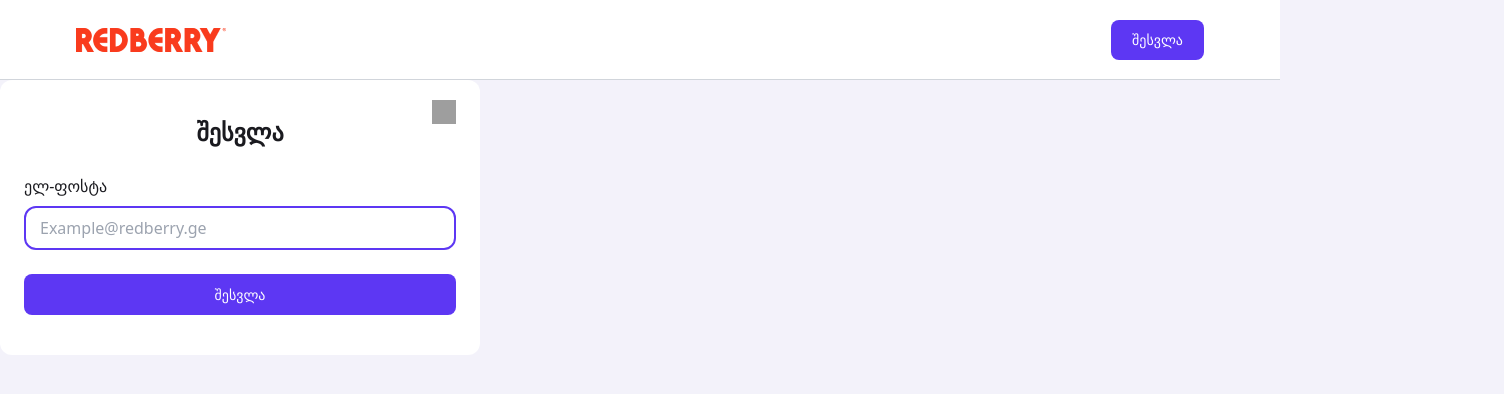
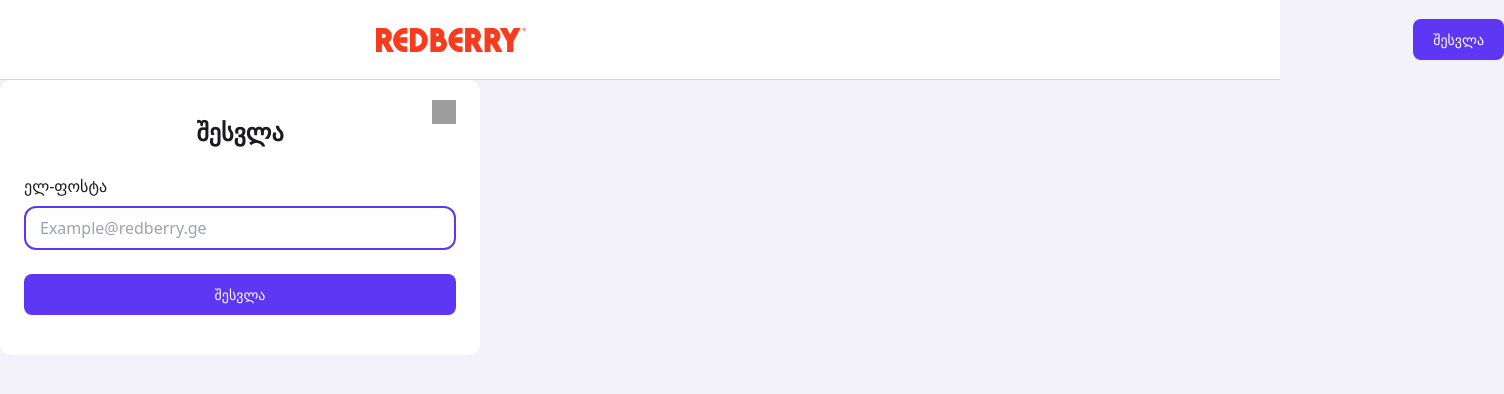
Before and after one commit to beqa200/geleck, a React (Vite) app: page /email in a window 1280 px wide. Shown: the top 394 px of the page, 1504 px wide, since content can reach past the window. Built offline with nearby package versions, Linux system fonts and the light colour scheme; grey boxes are pictures that could not be loaded.

Commit message:
feat: add transitions on buttons

```diff
--- a/src/App.tsx
+++ b/src/App.tsx
@@ -28,7 +28,7 @@ interface dataProps {
 
 function App() {
   const [email, setEmail] = useState<boolean>(false);
-
+  const [done, setDone] = useState<boolean>(false);
   const [data, setData] = useState<dataProps[]>([
     {
       id: 1,
@@ -207,6 +207,8 @@ function App() {
           setData,
           email,
           setEmail,
+          done,
+          setDone,
         }}
       >
         <RouterProvider router={router} />
--- a/src/Components.tsx/Context.tsx
+++ b/src/Components.tsx/Context.tsx
@@ -20,6 +20,8 @@ interface dataProps {
 }
 
 interface ContextInt {
+  done: boolean;
+  setDone: (done: boolean) => void;
   email: boolean;
   setEmail: (email: boolean) => void;
   button: boolean;
--- a/src/Components.tsx/Email.tsx
+++ b/src/Components.tsx/Email.tsx
@@ -1,10 +1,10 @@
 import { useRef, useState } from "react";
+import errorImg from "../../public/images/info-circle.svg";
 import { Context } from "./Context";
-import errorImg from "../../public/images/info-circle.svg";
 
 export default function Email() {
   const [error, setError] = useState<boolean>(false);
-  const [done, setDone] = useState<boolean>(false);
+
   const emailRef = useRef<HTMLInputElement | null>(null);
   const context = Context();
   const regex = /^[a-zA-Z0-9._%+-]+@redberry.ge$/;
@@ -12,7 +12,7 @@ export default function Email() {
   function emailError() {
     if (regex.test(emailRef.current?.value ? emailRef.current?.value : "")) {
       setError(false);
-      setDone(true);
+      context?.setDone(true);
     } else {
       setError(true);
     }
@@ -20,7 +20,7 @@ export default function Email() {
 
   return (
     <div>
-      {!done ? (
+      {!context?.done ? (
         <div
           className={`w-[480px] min-h-[272px] flex flex-col items-center bg-[#FFF] px-[24px] pb-[40px] pt-[20px]   rounded-[12px] `}
         >
@@ -78,7 +78,7 @@ export default function Email() {
               src="/images/black-cross.svg"
               alt=""
               onClick={() => {
-                context?.setEmail(false), setDone(false);
+                context?.setEmail(false), context?.setDone(false);
               }}
             />
           </div>
@@ -91,9 +91,9 @@ export default function Email() {
             წარმატებული ავტორიზაცია
           </h1>
           <button
-            className="w-[100%] py-[10px] flex justify-center bg-[#5D37F3] rounded-[8px] cursor-pointer "
+            className="w-[100%] py-[10px] flex justify-center bg-[#5D37F3] rounded-[8px] cursor-pointer hover:bg-[#5d37f3a0]"
             onClick={() => {
-              context?.setEmail(false), setDone(false);
+              context?.setEmail(false), context?.setDone(false);
             }}
           >
             <p className="text-[14px] text-[#FFF] ">კარგი</p>
--- a/src/Components.tsx/Header.tsx
+++ b/src/Components.tsx/Header.tsx
@@ -11,15 +11,28 @@ export default function Header() {
       <img
         src={logo}
         alt="redberry logo image"
-        className="transition-transform transform hover:scale-110 cursor-pointer"
+        className="redberry-right transition-transform transform hover:scale-110 cursor-pointer"
         onClick={() => naviagte("/")}
       />
-      <button
-        className="bg-[#5D37F3] w-[93px] h-[40px] rounded-[8px] text-[#FFF] text-[14px] font-medium transition-transform transform hover:scale-110"
-        onClick={() => context?.setEmail(true)}
-      >
-        შესვლა
-      </button>
+      {!context?.done ? (
+        <button
+          className="slide-right bg-[#5D37F3] flex px-[20px] py-[10px] rounded-[8px] text-[#FFF] text-[14px] font-medium transition-transform transform hover:scale-110"
+          onClick={() => {
+            context?.setEmail(true), context?.setDone(false);
+          }}
+        >
+          შესვლა
+        </button>
+      ) : (
+        <button
+          className=" bg-[#5D37F3] flex px-[20px] py-[10px] rounded-[8px] text-[#FFF] text-[14px] font-medium transition-transform transform hover:scale-110"
+          onClick={() => {
+            // context?.setEmail(true), context?.setDone(false);
+          }}
+        >
+          დაამატე ბლოგი
+        </button>
+      )}
     </div>
   );
 }
--- a/src/index.css
+++ b/src/index.css
@@ -52,3 +52,65 @@ body {
 .figure:hover img.Sirv.image-hover {
   opacity: 1;
 }
+
+/* for button slider */
+
+.slide-right {
+  -webkit-animation: slide-right 2.5s cubic-bezier(0.25, 0.46, 0.45, 0.94) both;
+  animation: slide-right 2.5s cubic-bezier(0.25, 0.46, 0.45, 0.94) both;
+}
+
+/**
+ * ----------------------------------------
+ * animation slide-right
+ * ----------------------------------------
+ */
+@-webkit-keyframes slide-right {
+  0% {
+    -webkit-transform: translateX(0);
+    transform: translateX(0);
+  }
+  100% {
+    -webkit-transform: translateX(300px);
+    transform: translateX(300px);
+  }
+}
+@keyframes slide-right {
+  0% {
+    -webkit-transform: translateX(0);
+    transform: translateX(0);
+  }
+  100% {
+    -webkit-transform: translateX(300px);
+    transform: translateX(300px);
+  }
+}
+
+/* for redberry logo slider */
+
+.redberry-right {
+  -webkit-animation: slide-right 1s cubic-bezier(0.25, 0.46, 0.45, 0.94) both;
+  animation: slide-right 1s cubic-bezier(0.25, 0.46, 0.45, 0.94) both;
+}
+
+@-webkit-keyframes redberry-right {
+  0% {
+    -webkit-transform: translateX(0);
+    transform: translateX(0);
+  }
+  100% {
+    -webkit-transform: translateX(50%) translateX(-50%);
+    transform: translateX(50%) translateX(-50%);
+  }
+}
+
+@keyframes redberry-right {
+  0% {
+    -webkit-transform: translateX(0);
+    transform: translateX(0);
+  }
+  100% {
+    -webkit-transform: translateX(50%) translateX(-50%);
+    transform: translateX(50%) translateX(-50%);
+  }
+}
```
